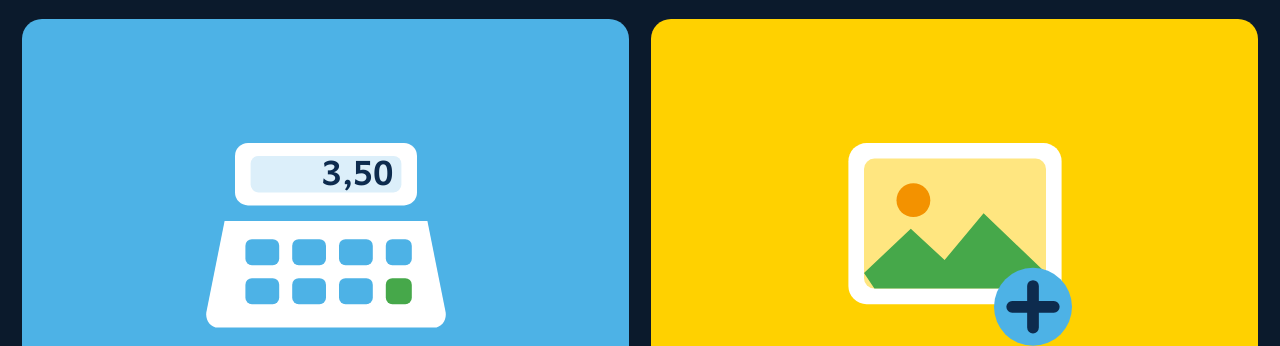
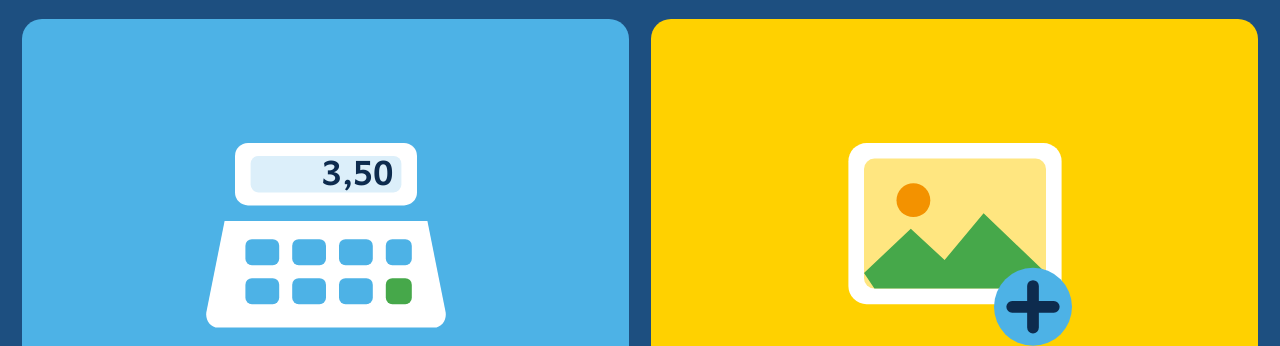
Before and after one commit to Walteroelf/cafe-kasse, a plain HTML site: page index.html in a window 1280 px wide. Shown: the part 159-505 px from the top of the page. Drawn offline with Linux system fonts and the dark colour scheme.

Commit message:
Dunkelmodus in Mittelblau (design.css Version 3)
Co-Authored-By: Claude Sonnet 5.5 <noreply@anthropic.com>
Claude-Session: https://claude.ai/code/session_019tz1pKtRznSd49XAQemqGh

```diff
--- a/design.css
+++ b/design.css
@@ -3,7 +3,7 @@
    Farben angelehnt an Olympia München 1972 (Otl Aicher):
    sieben Farben plus Weiß, kein Rot, kein Schwarz. Regeln: DESIGN.md
    Diese Datei ist in allen Apps gleich. App-eigenes gehört in style.css.
-   Version 2 (Fachfarben, App-Akzent)
+   Version 3 (Dunkelmodus in Mittelblau)
    ========================================================================== */
 
 :root {
@@ -29,6 +29,8 @@
   /* dunklere Töne für farbige Schrift auf Weiß */
   --gruen-text:  #1E6B2A;
   --orange-text: #9A4F00;
+  --gruen-schrift: var(--gruen-text);    /* im Dunkelmodus heller */
+  --orange-schrift: var(--orange-text);
 
   /* Rollen (wechseln im Dunkelmodus) */
   --hg:          #EEF5FA;  /* Seitenhintergrund */
@@ -66,16 +68,18 @@
 
 @media (prefers-color-scheme: dark) {
   :root {
-    --hg:          #0B1A2C;
-    --karte:       #13263D;
-    --flaeche-2:   #1B3350;
-    --auswahl:     #18395A;
+    --hg:          #1D4F80;  /* Mittelblau, Text 7,4 : 1 */
+    --karte:       #23598D;
+    --flaeche-2:   #2A6498;
+    --auswahl:     #2F6CA3;
     --text:        #E8F1F8;
-    --leise:       #A9BCCF;
-    --linie:       #24405F;
-    --rand:        #6F86A0;
-    --akzent-text: var(--hellblau);
-    --hinweis-text: var(--orange);
+    --leise:       #D6E7F5;
+    --linie:       #3A80BC;
+    --rand:        #B4D2EC;
+    --akzent-text: #B5E2FC;  /* Hellblau, aufgehellt, damit Schrift auf Mittelblau 4,5 : 1 erreicht */
+    --hinweis-text: #FFC266; /* Orange, aufgehellt */
+    --gruen-schrift: #BFE39A;
+    --orange-schrift: #FFC266;
   }
 }
 
--- a/index.html
+++ b/index.html
@@ -11,7 +11,7 @@
 <link rel="manifest" href="manifest.json">
 <link rel="apple-touch-icon" href="icon-180.png">
 <title>Café-Kasse</title>
-<link rel="stylesheet" href="design.css?v=2">
+<link rel="stylesheet" href="design.css?v=3">
 <style>
   /* Gemeinsames Design der Unterrichts-Apps (Olympia 72), Regeln in DESIGN.md.
      Hier nur, was die Café-Kasse zusätzlich braucht. Das Spielgeld (geld.js) behält seine Euro-Farben. */
@@ -20,10 +20,9 @@
 
   :root {
     --bg: var(--hg); --card: var(--karte); --ink: var(--text); --muted: var(--leise); --line: var(--linie);
-    --gut-text: var(--gruen-text);
+    --gut-text: var(--gruen-schrift);
     --anzeige: var(--schrift);
   }
-  @media (prefers-color-scheme: dark) { :root { --gut-text: var(--hellgruen); } }
   * { -webkit-tap-highlight-color: transparent; }
   html, body { height: 100%; margin: 0; }
   body {
--- a/sw.js
+++ b/sw.js
@@ -1,5 +1,5 @@
 // Einfacher Offline-Cache: erst Netzwerk (damit Updates ankommen), sonst Cache.
-const CACHE = 'cafe-kasse-v4';
+const CACHE = 'cafe-kasse-v5';
 const FILES = ['./', './index.html', './design.css', './manifest.json', './geld.js', './icon-180.png', './icon-512.png',
   './schriften/andika-400.woff2', './schriften/andika-700.woff2'];
 
```
Also changed, not shown: 1 other file.
